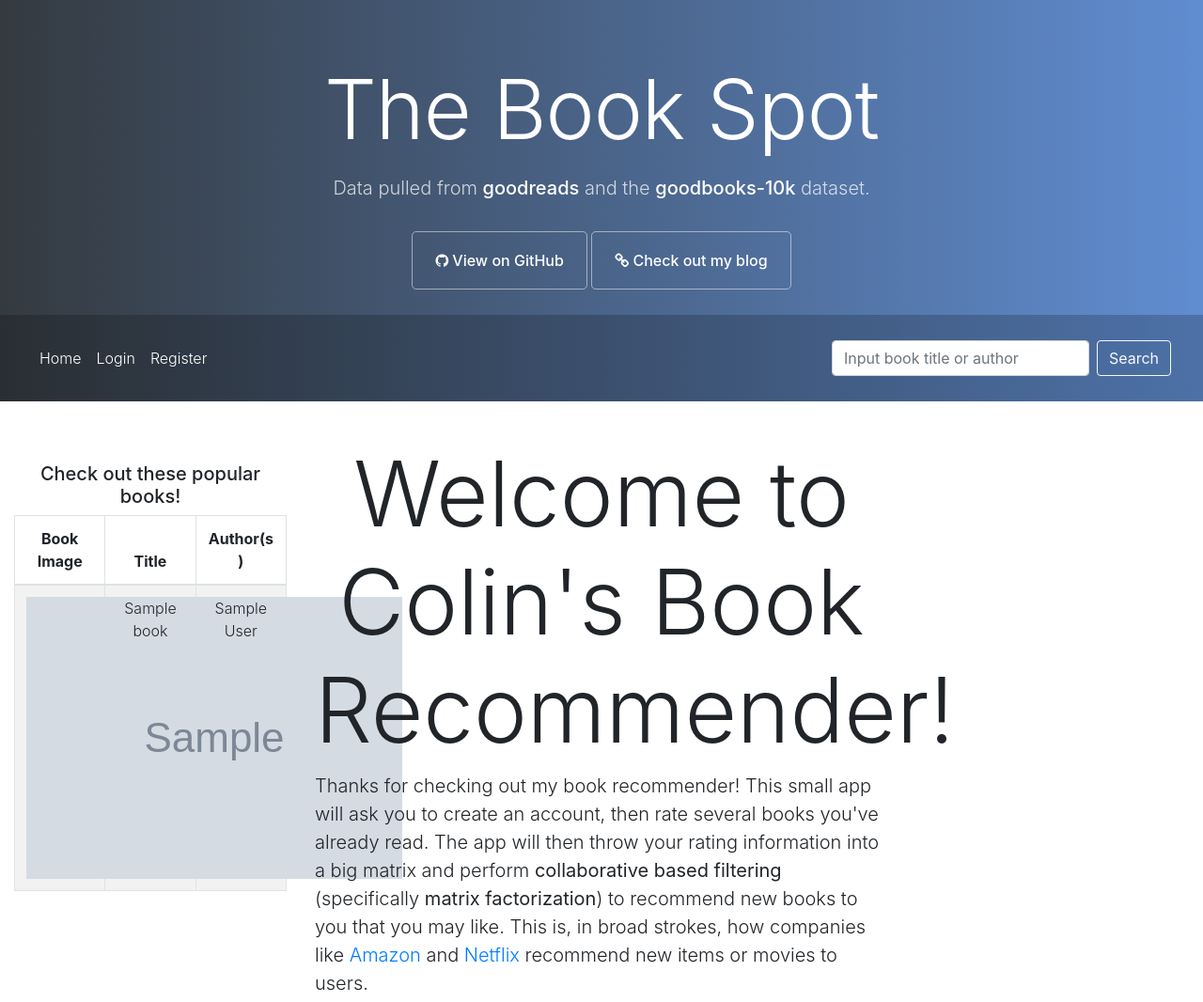
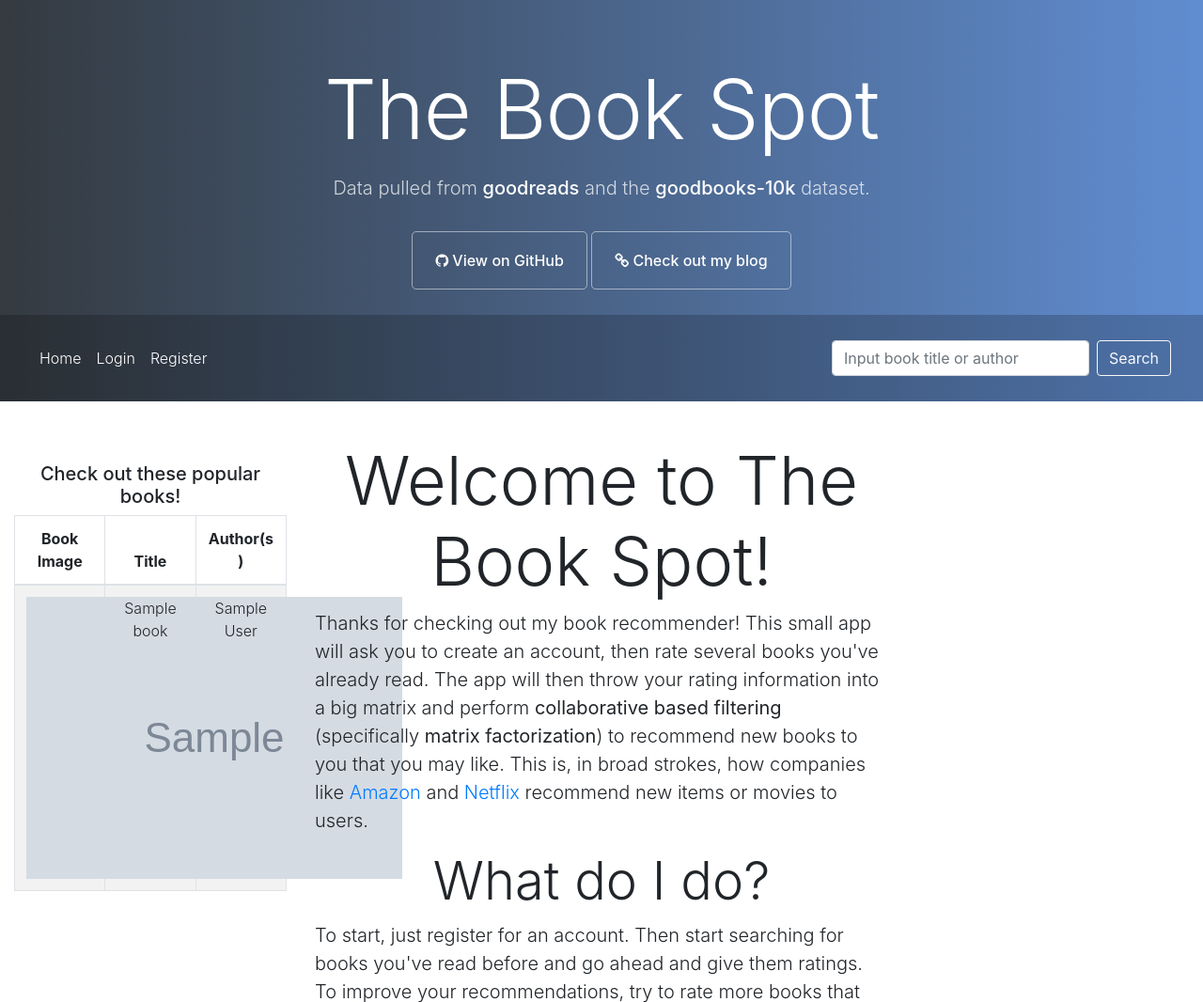
Before and after one commit to ColinB19/BookRecommender, a Flask app: page / in a window 1280 px wide. Shown: the top 1066 px of the page at 94% size. Run offline with Flask 2, Linux system fonts and the light colour scheme; tables that the repository leaves empty hold one stand-in row (values such as "Sample post"); grey boxes marked "Sample" are stand-in pictures; parts of the project's set-up code (start-up, migrations or seed data) failed here and were passed over; some libraries are stand-ins or nearby versions.

Commit message:
some minor changes to wording

```diff
--- a/bookrecommender/static/css/main.css
+++ b/bookrecommender/static/css/main.css
@@ -31,11 +31,11 @@ table {
 .color-me{
     color:#ffff;
 }
-
+/* just makes nav transparent */
 .navbar-inner {
     background:transparent;
 }
-
+/* header and footer stuff */
 body{font-weight:300;-webkit-font-smoothing:antialiased}
 h2{text-align:center;font-weight:300}
 .btn-social-icon{margin-bottom:4px}
--- a/bookrecommender/templates/index.html
+++ b/bookrecommender/templates/index.html
@@ -31,7 +31,7 @@
       </div>
     </div>
     <div class="col-sm-6 content-section">
-      <h1 class="display-1">Welcome to Colin's Book Recommender!</h1>
+      <h3 class="display-3">Welcome to The Book Spot!</h3>
 
       <p class="lead text-left">
         Thanks for checking out my book recommender! This small app will ask you to create an account, then rate several books you've already read. The app will then throw your rating information into a big matrix and perform <strong>collaborative based filtering</strong> (specifically <strong>matrix factorization</strong>) to recommend new books to you that you may like. This is, in broad strokes, how companies like <a href="https://www.amazon.com/">Amazon</a> and <a href="https://www.netflix.com/">Netflix</a> recommend new items or movies to users.
```
